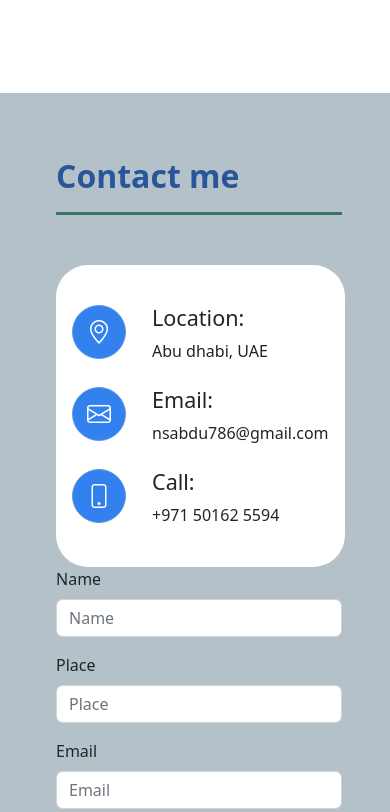
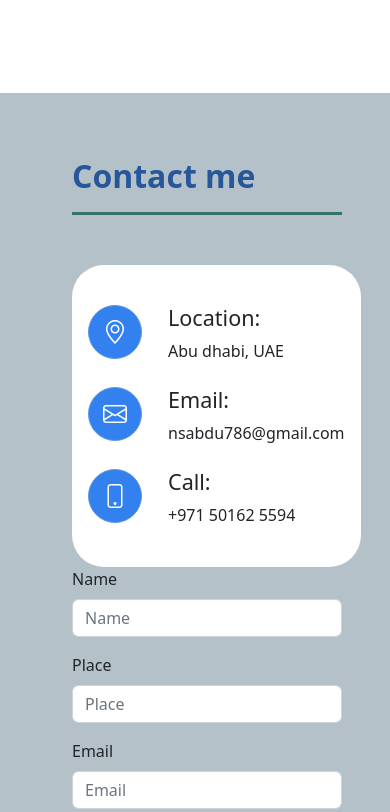
Before and after one commit to AbdulRasheedNS/Abdul-Rasheed, a plain HTML site: page index.html in a window 390 px wide. Shown: the part 4078-4890 px from the top of the page. Drawn offline with nearby package versions, Linux system fonts and the light colour scheme.

Commit message:
responsive added

```diff
--- a/assets/index.css
+++ b/assets/index.css
@@ -81,7 +81,7 @@
 
 }
 .contact{
-  padding-left: 2rem;
+  padding-left: 3rem;
 }
 .contact-title{
   padding-left:5rem;
```
